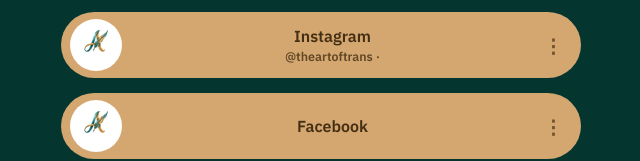
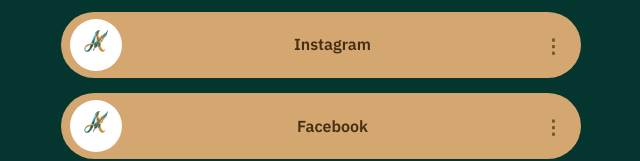
Before and after one commit to art-TranslationVEconsulting/art-links, a plain HTML site: page index.html in a window 1280 px wide. Shown: the part 334-495 px from the top of the page, without its empty margins (319-959 px from the left). Drawn offline with Linux system fonts and the light colour scheme.

Commit message:
Update index.html

```diff
--- a/index.html
+++ b/index.html
@@ -33,7 +33,7 @@ h1{font-size:1.45rem;color:#D4A061;margin-bottom:16px}
   </div>
   <div class="list">
     <a class="btn" href="https://wa.me/963968302327?text=%D9%85%D8%B1%D8%AD%D8%A8%D8%A7%D9%8B%20%D9%85%D9%83%D8%AA%D8%A8%20ART" target="_blank"><span class="badge"><img src="logo.png" alt=""></span><div class="mid">WhatsApp</div><span class="dots">⋮</span></a>
-    <a class="btn" href="https://www.instagram.com/theartoftrans/" target="_blank"><span class="badge"><img src="logo.png" alt=""></span><div class="mid"><div>Instagram</div><div class="sub">@theartoftrans · </div></div><span class="dots">⋮</span></a>
+    <a class="btn" href="https://www.instagram.com/theartoftrans/" target="_blank"><span class="badge"><img src="logo.png" alt=""></span><div class="mid"><div>Instagram</div><div class="sub"> </div></div><span class="dots">⋮</span></a>
     <a class="btn" href="https://www.facebook.com/theartoftrans" target="_blank"><span class="badge"><img src="logo.png" alt=""></span><div class="mid">Facebook</div><span class="dots">⋮</span></a>
     <a class="btn" href="https://maps.app.goo.gl/AwQgiWAWkcwnWr339" target="_blank"><span class="badge"><img src="logo.png" alt=""></span><div class="mid">Location — ساحة المحافظة</div><span class="dots">⋮</span></a>
   </div>
```
